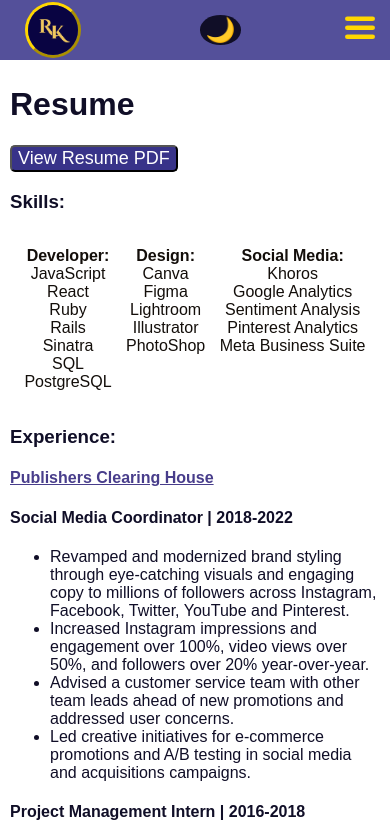
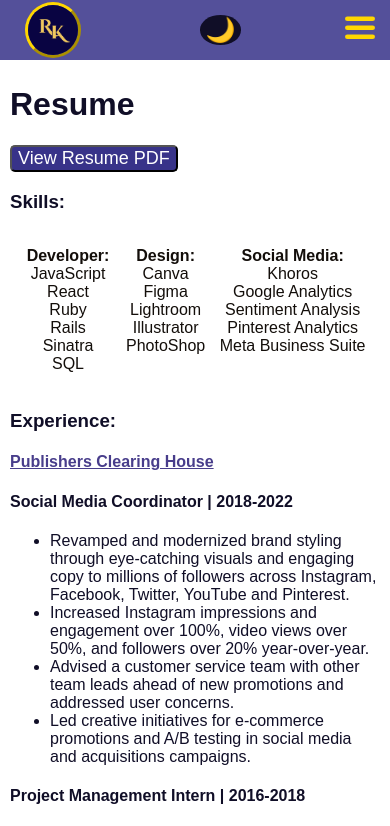
Before and after one commit to RafiaJK/portfolio, a React (Create React App) app: page /resume in a window 390 px wide. Shown: the top 826 px of the page. Built offline with nearby package versions, Linux system fonts and the light colour scheme.

Commit message:
Updated height of skills boxes for mobile

```diff
--- a/src/Resume.css
+++ b/src/Resume.css
@@ -2,7 +2,7 @@
     /* border-radius: 12px; */
     padding-left: 0px;
     text-align: center;
-    height:144px;
+    max-height: 8em;
     list-style:none;
     /* width: 300px; */
     overflow: auto;
```
